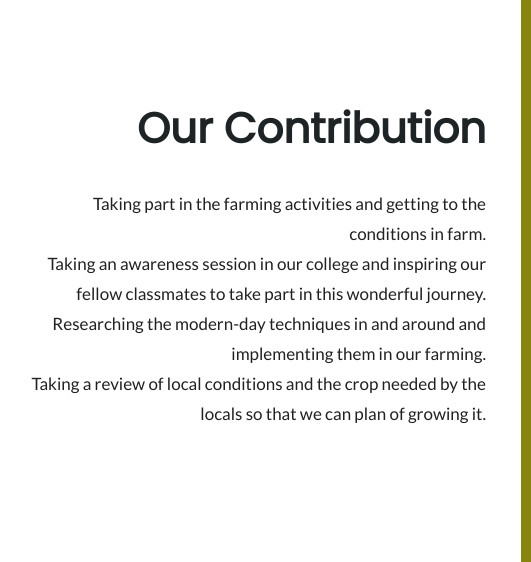
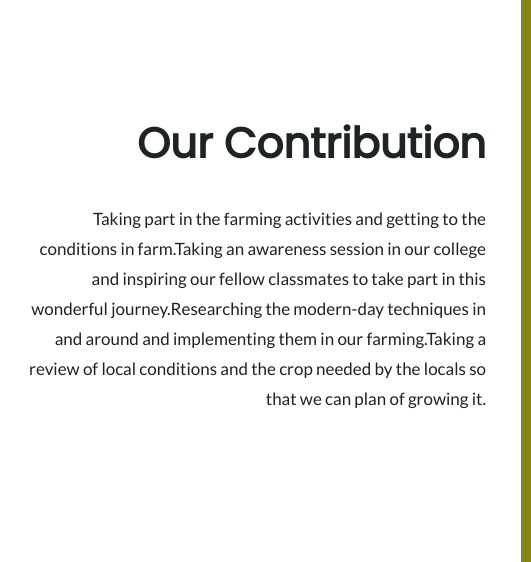
Before and after one commit to VennamVenkataSivaNagaSaiMohan/SSR, a plain HTML site: page index.html in a window 1280 px wide. Shown: the part 1971-2533 px from the top of the page, 749-1280 px from the left. Drawn offline with nearby package versions, Linux system fonts and the light colour scheme.

Commit message:
Update index.html

```diff
--- a/index.html
+++ b/index.html
@@ -141,10 +141,7 @@
                   <div class="our_fruit_text">
                      <div class="titlepage">
                         <h2>Our Contribution</h2>
-                        <p>Taking part in the farming activities and getting to the conditions in farm.<br>
-                           Taking an awareness session in our college and inspiring our fellow classmates to take part in this wonderful journey.<br>
-                           Researching the modern-day techniques in and around and implementing them in our farming.<br>
-                           Taking a review of local conditions and the crop needed by the locals so that we can plan of growing it.
+                        <p>Taking part in the farming activities and getting to the conditions in farm.Taking an awareness session in our college and inspiring our fellow classmates to take part in this wonderful journey.Researching the modern-day techniques in and around and implementing them in our farming.Taking a review of local conditions and the crop needed by the locals so that we can plan of growing it.
 </p>
 
                      </div>
```
